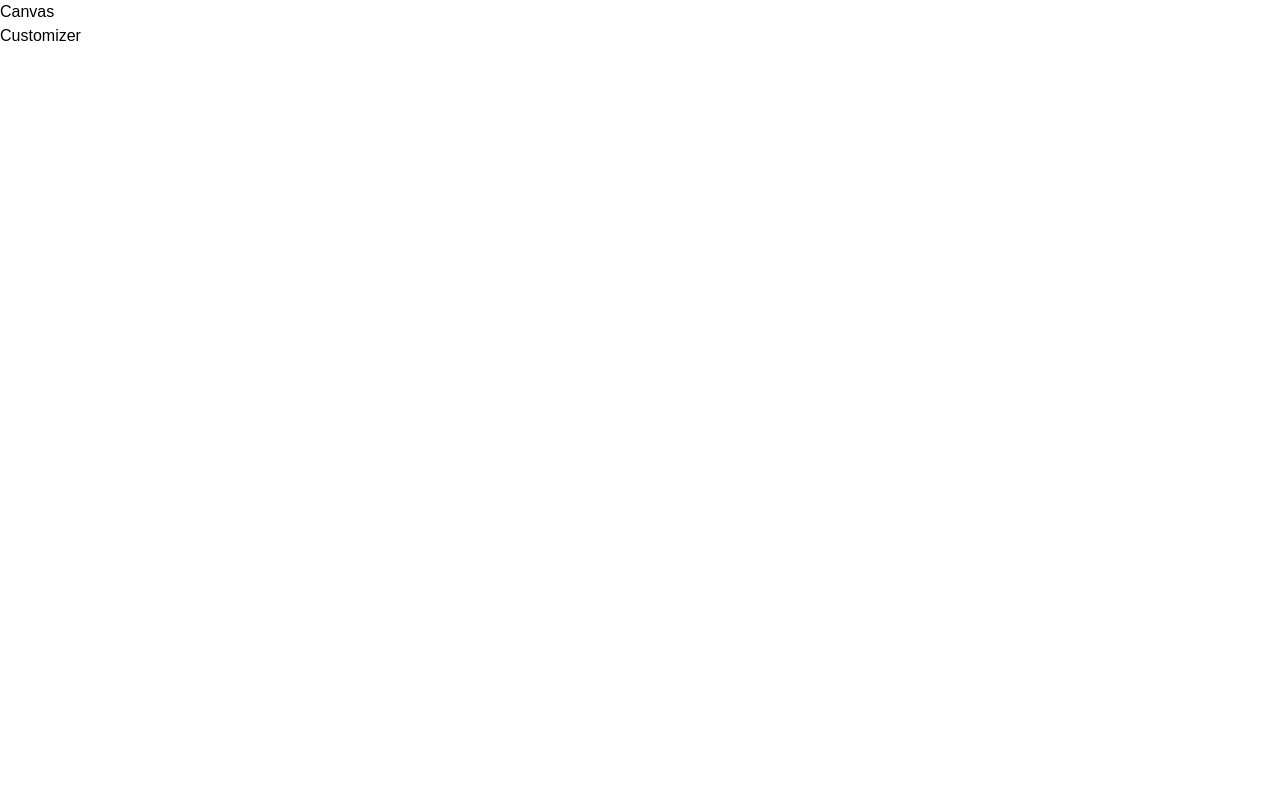
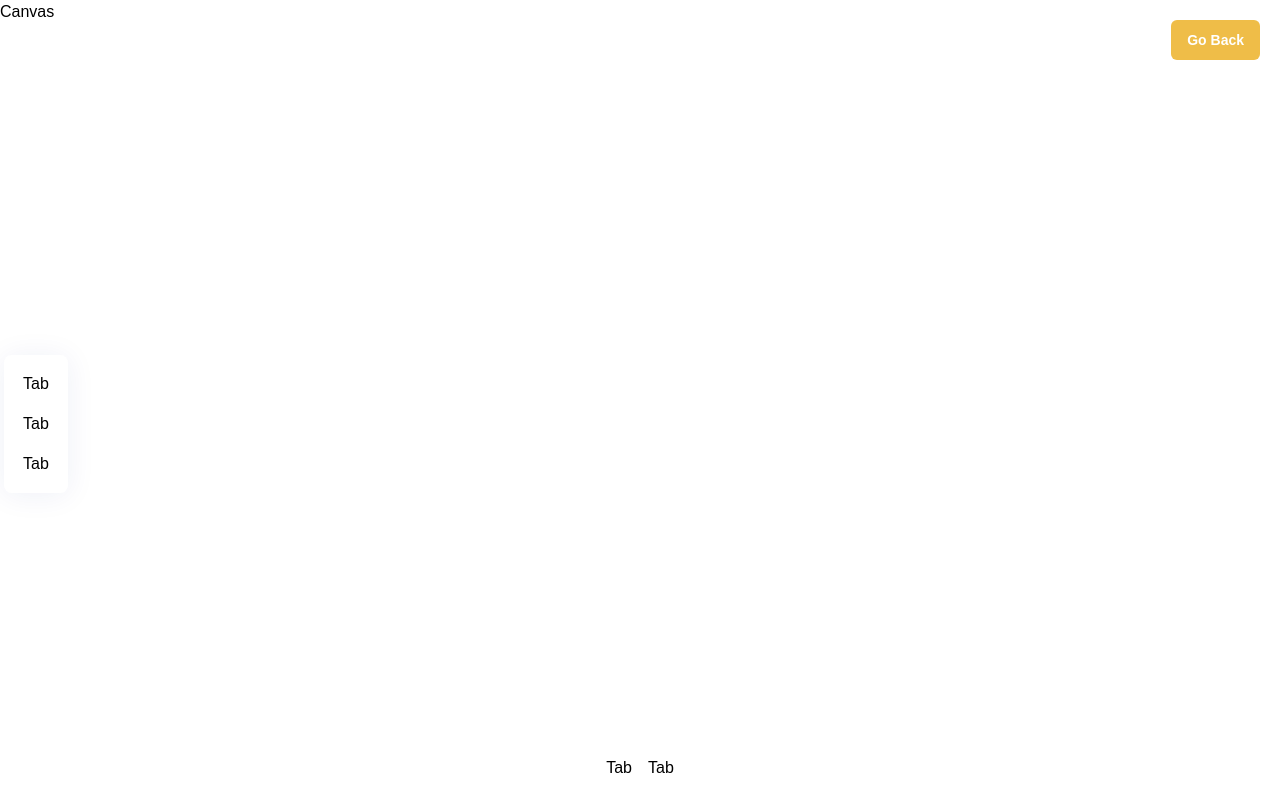
Before and after one commit to BhavyaT-135/AI-Wear, a React (Vite) app in the folder client/: page / in a window 1280 px wide. Both pictures are taken after a click on the button "Customize It". Built offline with nearby package versions, Linux system fonts and the light colour scheme; a web font is replaced by a local one.

Commit message:
✨ Layout for Customizer Page

```diff
--- a/client/src/pages/Customizer.jsx
+++ b/client/src/pages/Customizer.jsx
@@ -7,10 +7,62 @@
 import {downloadCanvasToImage, reader} from '../config/helpers'
 import {EditorTabs, FilterTabs, DecalTypes } from '../config/constants'
 import {fadeAnimation, slideAnimation} from '../config/motion'
+import {CustomButton, ColorPicker, AI_Picker, Tab, FilePicker} from '../components'
+
 
 const Customizer = () => {
+
+  const snap = useSnapshot(state);
+
   return (
-    <div>Customizer</div>
+    <AnimatePresence>
+      {!snap.intro && (
+        <>
+          <motion.div
+            key="custom"
+            className='absolute top=0 left-0 z-10'
+            {...slideAnimation('left')}
+          >
+            <div className='flex items-center min-h-screen'>
+              <div className='editortabs-container tabs'>
+                {EditorTabs.map((tab) => (
+                  <Tab
+                    key={tab.name}
+                    tab={tab}
+                    handleClick={() => { }}
+                  />
+                ))}
+              </div>
+            </div>
+          </motion.div>
+          <motion.div
+            className='absolute z-10 top-5 right-5'
+            {...fadeAnimation}
+          >
+            <CustomButton
+              type="filled"
+              title="Go Back"
+              handleClick={() => state.intro = true}
+              customStyles="w-fit px-4 py-2.5 font-bold text-sm"
+            />
+          </motion.div>
+          <motion.div
+            className='filtertabs-container'
+            {...slideAnimation('up')}
+          >
+            {FilterTabs.map((tab) => (
+              <Tab
+                key={tab.name}
+                tab={tab}
+                isFilterTab
+                isActiveTab=""
+                handleClick={() => { }}
+              />
+            ))}
+          </motion.div>
+        </>
+      )}
+    </AnimatePresence>
   )
 }
 
```
